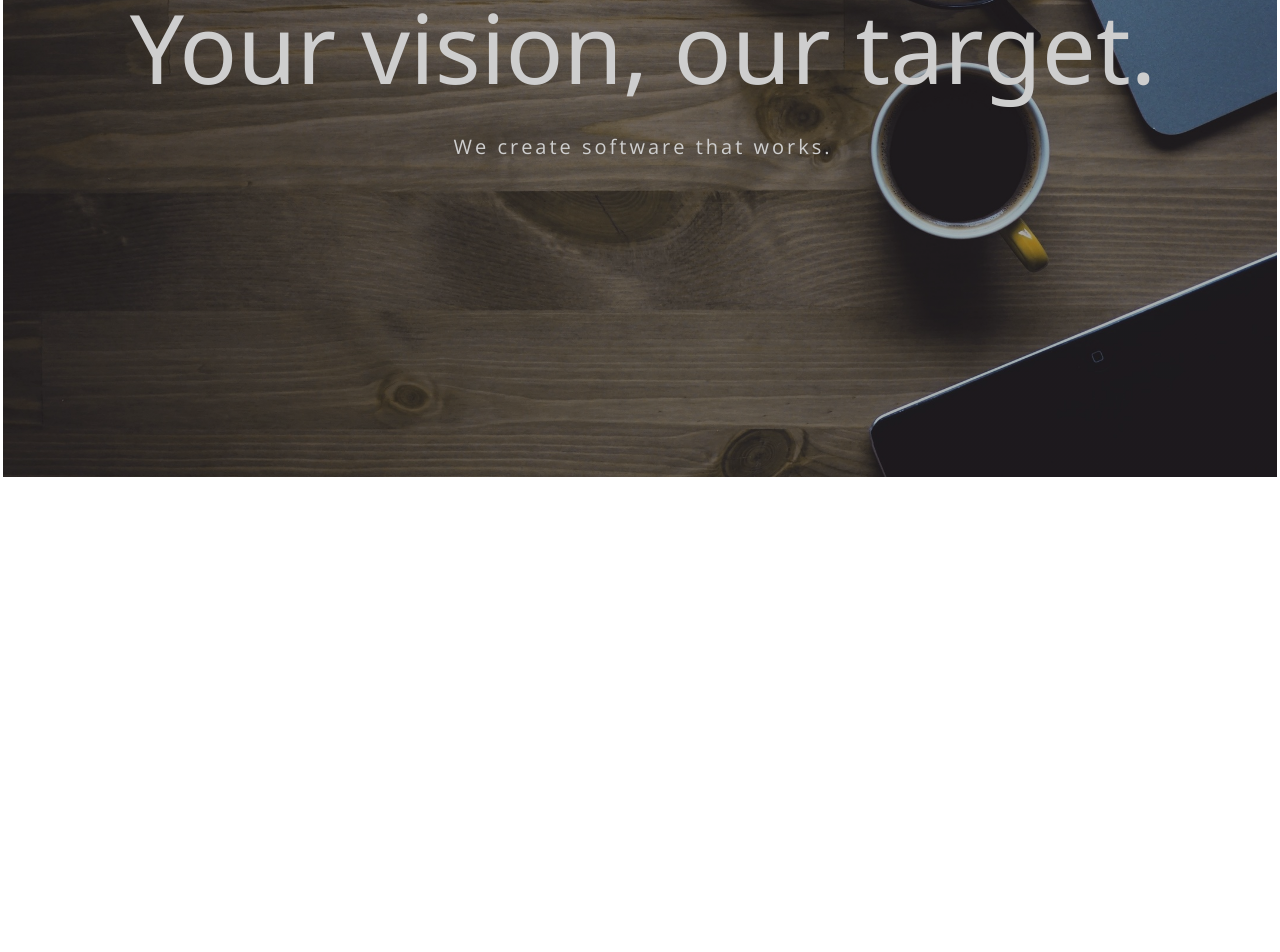
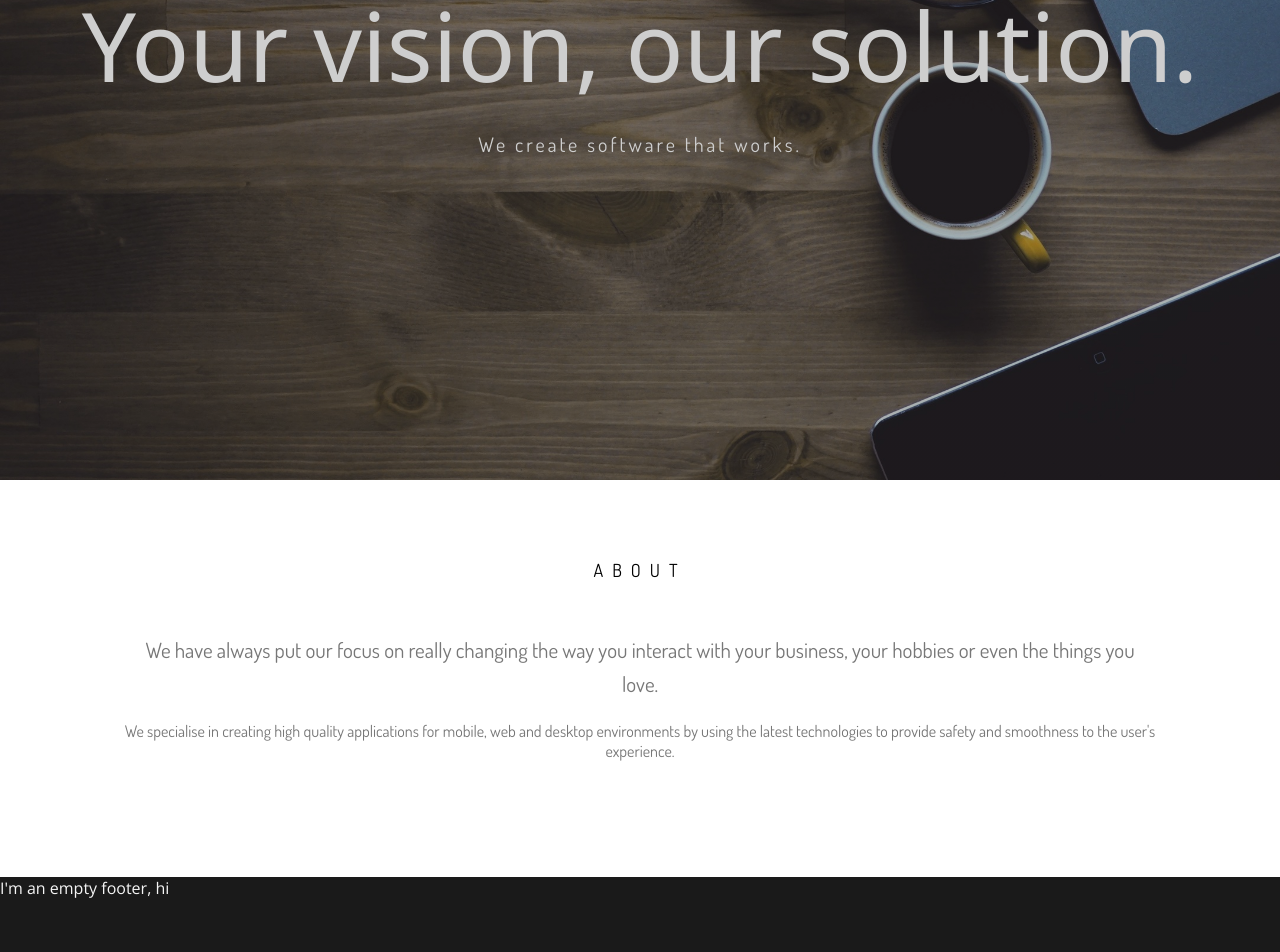
Before and after one commit to elertan/personal-branding, a React (Create React App) app: page / in a window 1280 px wide. Shown: the part 320-1272 px from the top of the page. Built offline with nearby package versions, Linux system fonts and the light colour scheme; a web font is replaced by a local one.

Commit message:
Laatste commit

```diff
--- a/public/index.html
+++ b/public/index.html
@@ -14,6 +14,7 @@
     <link href="https://fonts.googleapis.com/css?family=Quicksand" rel="stylesheet">
     <link href="https://fonts.googleapis.com/css?family=Open+Sans" rel="stylesheet">
     <link href="https://fonts.googleapis.com/css?family=Mr+De+Haviland" rel="stylesheet">
+    <link href="https://fonts.googleapis.com/css?family=Dosis" rel="stylesheet">
     <link rel="stylesheet" href="https://cdnjs.cloudflare.com/ajax/libs/font-awesome/4.7.0/css/font-awesome.min.css">
     <!--
       Notice the use of %PUBLIC_URL% in the tags above.
--- /dev/null
+++ b/src/components/About.css
@@ -0,0 +1,27 @@
+.About__main {
+    padding: 20px;
+    text-align: center;
+}
+
+.About__main-heading {
+    text-transform: uppercase;
+    letter-spacing: 0.5em;
+    font-size: 18px;
+    font-weight: 400;
+    line-height: 1.4;
+}
+
+.About__quote {
+    margin-top: 50px;
+}
+
+.About__description {
+    font-size: 1em;
+}
+
+@media screen and (min-width: 800px) {
+    .About__main {
+        padding: 100px;
+        padding-top: 60px;
+    }
+}
--- a/src/components/About.js
+++ b/src/components/About.js
@@ -1,9 +1,18 @@
 import React from 'react';
+import './About.css';
 
 export default class About extends React.Component {
     render() {
         return (
-            <div style={{height: 700}}></div>
+            <div className="About__main">
+                <h3 className="About__main-heading">About</h3>
+                <blockquote>
+                    <p className="About__quote">We have always put our focus on really changing the way you interact with your business, your hobbies or even the things you love.</p>
+                </blockquote>
+                <p className="About__description">
+                    We specialise in creating high quality applications for mobile, web and desktop environments by using the latest technologies to provide safety and smoothness to the user's experience.
+                </p>
+            </div>
         );
     }
 }
--- a/src/components/Footer.css
+++ b/src/components/Footer.css
@@ -1,4 +1,5 @@
 .Footer__main {
     height: 200px;
     background: #1a1a1a;
+    color: rgb(245, 245, 245);
 }
--- a/src/components/Footer.js
+++ b/src/components/Footer.js
@@ -5,7 +5,7 @@ export default class Footer extends React.Component {
     render() {
         return (
             <footer className="Footer__main">
-
+                I'm an empty footer, hi
             </footer>
         );
     }
--- a/src/components/Header.css
+++ b/src/components/Header.css
@@ -1,7 +1,5 @@
 .Header__main {
     position: fixed;
-    top: -3px;
-    left: 0px;
     width: 100vw;
     color: #fff;
     overflow: hidden;
--- a/src/components/Landing.css
+++ b/src/components/Landing.css
@@ -1,11 +1,10 @@
 .Landing__main {
-    height: calc(100vh - 6px);
-    width: calc(100vw - 6px);
+    height: 100vh;
+    width: 100vw;
     background: linear-gradient(rgba(0,0,0,0.3),rgba(0,0,0,0.3)), url(/images/background6.jpg);
     background-position: center;
     background-repeat: no-repeat;
     background-size: cover;
-    border: 3px solid white;
 }
 
 .Landing__container {
--- a/src/components/Landing.js
+++ b/src/components/Landing.js
@@ -6,7 +6,7 @@ export default class Landing extends React.Component {
         return (
             <div className="Landing__main">
                 <div className="Landing__container">
-                    <p className="Landing__slogan">Your vision, our target.</p>
+                    <p className="Landing__slogan">Your vision, our solution.</p>
                     <p className="Landing__slogan-extra">We create software that works.</p>
                 </div>
                 {this.props.children}
--- a/src/index.css
+++ b/src/index.css
@@ -1,16 +1,36 @@
-* {
-    -webkit-font-smoothing: antialiased;
-    -moz-osx-font-smoothing: grayscale;
-}
-
 body {
     margin: 0;
     padding: 0;
     font-family: 'Open Sans', 'Quicksand', Verdana, Geneva, Tahoma, sans-serif;
     height: 100vh;
     width: 100vw;
+    -webkit-font-smoothing: antialiased;
+    -moz-osx-font-smoothing: grayscale;
 }
 
 .clearfix {
     clear: both;
 }
+
+h1,h2,h3,h4,h5 {
+    font-family: Dosis, Verdana, Geneva, Tahoma, sans-serif;
+}
+
+p {
+    font-family: Dosis, Verdana, Geneva, Tahoma, sans-serif;
+    color: #777;
+    font-size: 15px;
+}
+
+blockquote {
+    font-family: Dosis, Verdana, Geneva, Tahoma, sans-serif;
+    color: #777;
+}
+
+blockquote p {
+    margin-bottom: 1em;
+    font-size: 21px;
+    font-weight: 300;
+    font-style: normal;
+    line-height: 1.6;
+}
```
